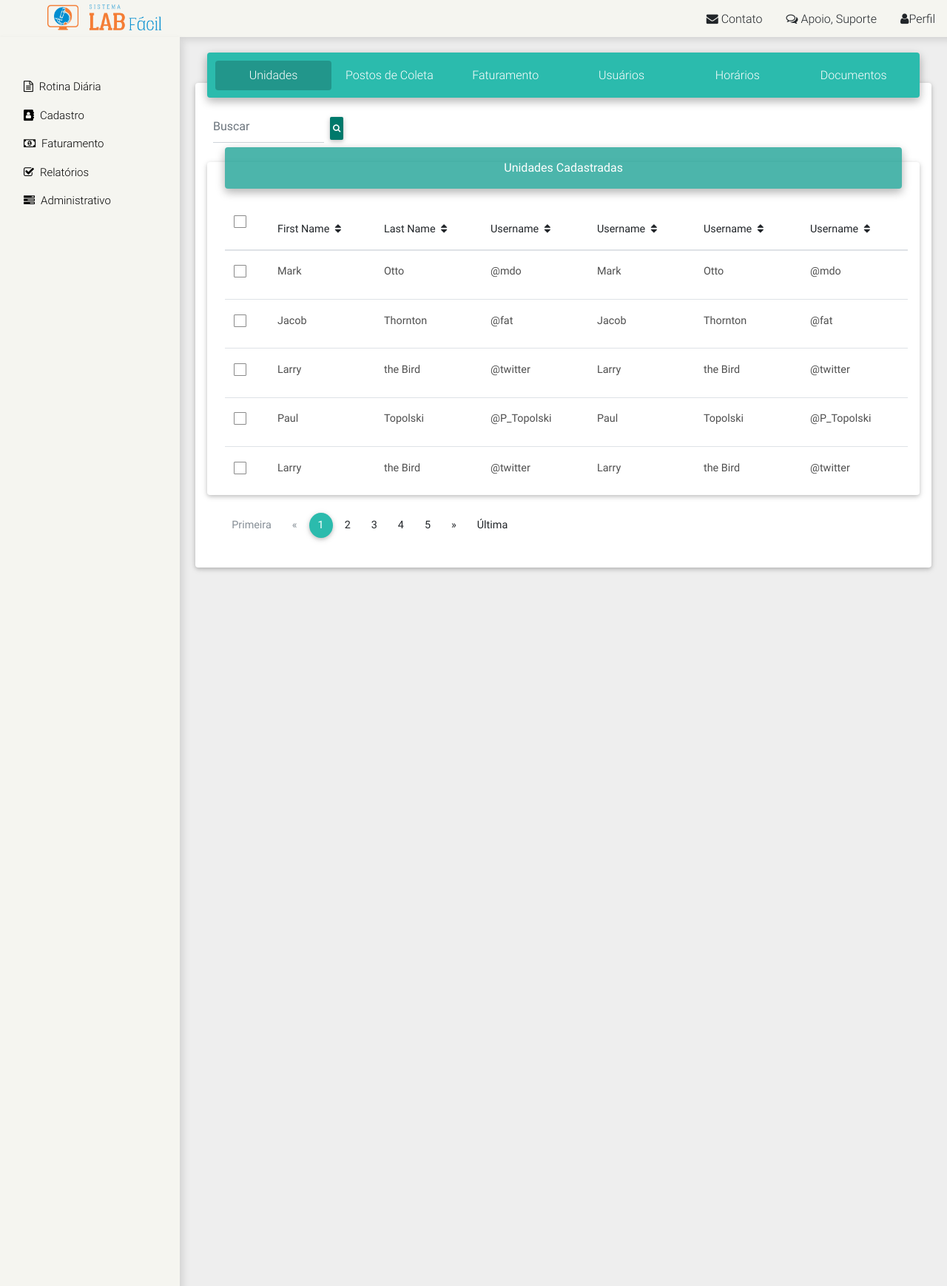
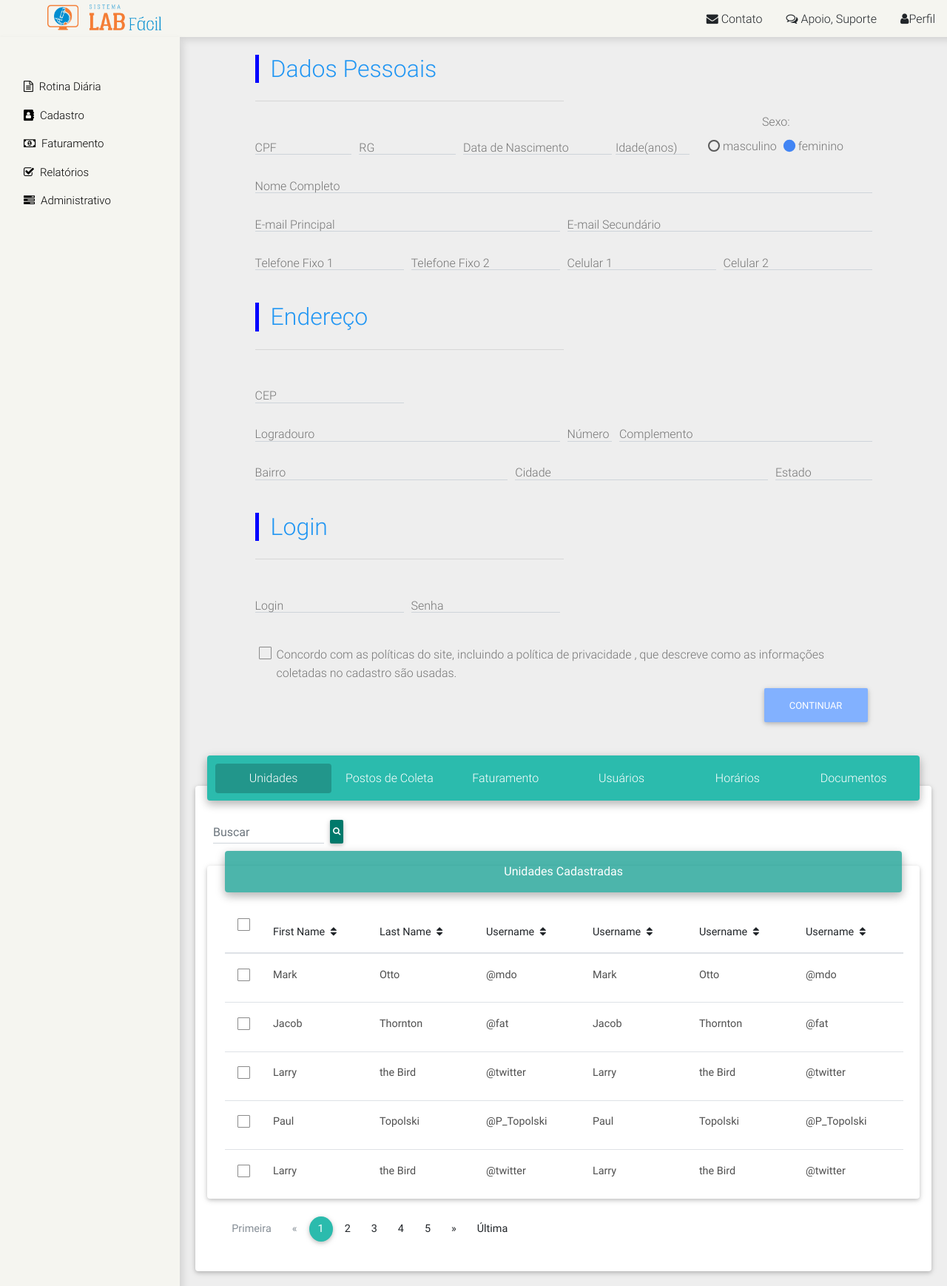
Before and after one commit to Biciato/labfacil, a Symfony app: template templates/dashboard/index.html.twig in a window 1280 px wide. Shown: the whole page at 74% size. Run offline with Twig, Linux system fonts and the light colour scheme; the template is opened without the code that fills it, so the values that code supplies are empty; some libraries are stand-ins or nearby versions.

Commit message:
adjusting cadastro user h2 and hr and sexo checkbox

```diff
--- a/public/css/dashboard-1600.css
+++ b/public/css/dashboard-1600.css
@@ -16,7 +16,19 @@
   margin: 4% 8% 2% 10%;
 }
 
-#formUnid, #formPC {
+#formUnid, #formPC, #formFat, #formHor, #clienteNovoTela1 {
   max-width: 89%;
   margin-left: 5%;
 }
+
+#colunaSexo {
+  width: 293px !important;
+}
+
+#colunaSexo .form .form-inline .form-check {
+  margin-left: 34px;
+}
+
+#sexoForm {
+  margin-left: 124px !important;
+}
--- a/public/css/dashboard-1900.css
+++ b/public/css/dashboard-1900.css
@@ -17,7 +17,19 @@
   margin: 4% 9% 3% 9%;
 }
 
-#formUnid, #formPC, #formFat, #formHor {
+#formUnid, #formPC, #formFat, #formHor, #clienteNovoTela1 {
   max-width: 72%;
   margin-left: 15%;
 }
+
+#colunaSexo {
+  width: 293px !important;
+}
+
+#colunaSexo .form .form-inline .form-check {
+  margin-left: 34px;
+}
+
+#sexoForm {
+  margin-left: 124px !important;
+}
--- a/public/css/dashboard.css
+++ b/public/css/dashboard.css
@@ -12,6 +12,16 @@ body {
   flex-wrap: wrap;
 }
 
+/* CSS gerais */
+
+.header {
+  border-left: 5px solid blue;
+}
+
+hr {
+  width: 50%;
+  margin-right: 50%;
+}
 
 /* CSS do Nav Tabs */
 #navtabs {
@@ -136,3 +146,32 @@ li a {
  #formUnid, #formPC, #formFat, #formHor {
    display: none;
  }
+
+ /* CSS dos inputs e Labels*/
+
+ .active {
+   top: 1.0rem !important;
+ }
+
+ #sexoForm {
+   color: #757575;
+   margin-left: 82px !important;
+ }
+
+ .form-check-label {
+   padding-left: 24px !important;
+   margin-left: 5px;
+   color: #757575;
+ }
+
+ #colunaSexo {
+   width: 200px !important;
+ }
+
+ #colunaIdade {
+   width: 100px !important;
+ }
+
+ input {
+   padding-bottom: 2px !important;
+ }
--- a/templates/dashboard/cadastro-user.html.twig
+++ b/templates/dashboard/cadastro-user.html.twig
@@ -10,7 +10,7 @@
             </div>
           </div>
         </div>
-        <hr>
+        <hr class="text-left">
         <div class="form-row mt-1">
           <div class="col-md-2" style="height:52px;">
             <div class="md-form form-group">
--- a/templates/dashboard/navtab.html.twig
+++ b/templates/dashboard/navtab.html.twig
@@ -1,4 +1,5 @@
 <section id="navtabs">
+  {{ include('dashboard/cadastro-user.html.twig')}}
   <nav>
     <!-- Nav tabs -->
     <ul class="nav nav-tabs nav-justified">
```
